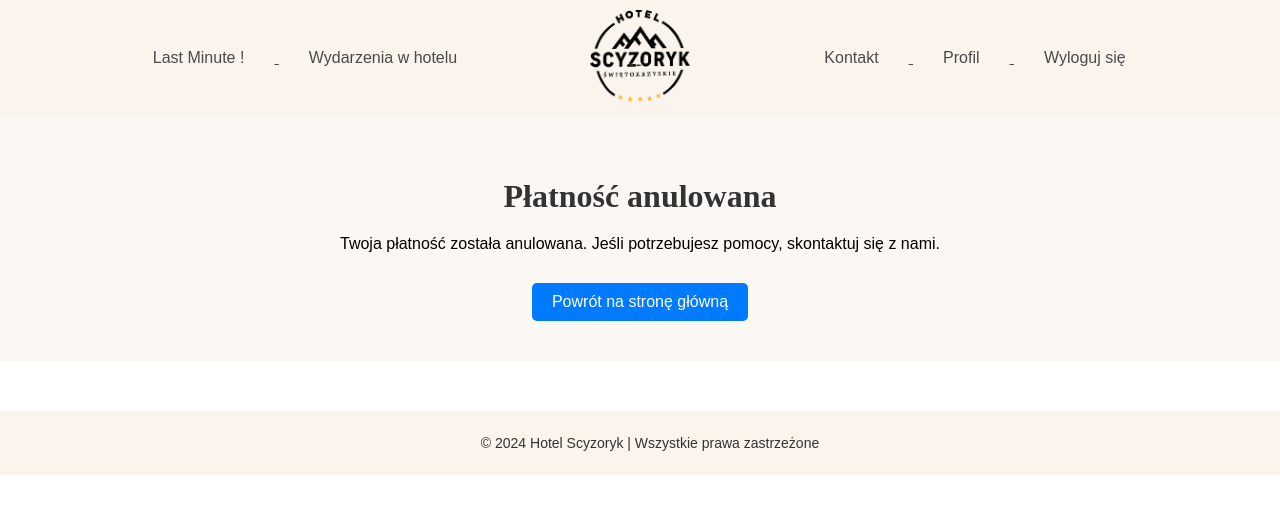
After one commit to KasprzykSzymon/WebHotelSystem, a Django app: page /payment_cancel/ in a window 1280 px wide. The commit adds this page. Shown: the top 514 px of the page. Run offline with Django 5.2, Linux system fonts and the light colour scheme; a user stored in the database is signed in.

Commit message:
Do pobrania

```diff
--- /dev/null
+++ b/hotelSystem/Templates/payment_cancel.html
@@ -0,0 +1,14 @@
+{% extends 'base.html' %}
+{% load static%}
+{% block header %}
+    <title>Płatność anulowana</title>
+    <link rel="stylesheet" href="{% static 'css/styles_payment.css' %}">
+{% endblock %}
+
+{% block content %}
+<div class="kontener">
+    <h1>Płatność anulowana</h1>
+    <p>Twoja płatność została anulowana. Jeśli potrzebujesz pomocy, skontaktuj się z nami.</p>
+    <a href="{% url 'home_page' %}" class="btn">Powrót na stronę główną</a>
+</div>
+{% endblock %}
--- /dev/null
+++ b/hotelSystem/static/css/styles_payment.css
@@ -0,0 +1,44 @@
+.kontener {
+    padding: 40px;
+    background-color: #fbf8f4;
+    text-align: center;  /* Wyśrodkowanie tekstu */
+}
+
+.kontener h1 {
+    font-family: "Playfair Display", serif;
+    color: #333;
+    margin-bottom: 20px;
+}
+
+.kontener p {
+    font-family: "Red Hat Display", sans-serif;
+    margin: 10px 0;
+    color: #000;
+}
+
+.kontener ul {
+    list-style-type: none;
+    padding: 0;
+}
+
+.kontener ul li {
+    font-family: "Red Hat Display", sans-serif;
+    margin: 5px 0;
+    color: #000;
+}
+
+.kontener .btn {
+    display: inline-block;
+    padding: 10px 20px;
+    font-family: "Red Hat Display", sans-serif;
+    font-size: 16px;
+    color: #fff;
+    background-color: #007bff;
+    border-radius: 5px;
+    text-decoration: none;
+    margin-top: 20px;
+}
+
+.kontener .btn:hover {
+    background-color: #0056b3;
+}
--- a/hotelSystem/urls.py
+++ b/hotelSystem/urls.py
@@ -1,7 +1,10 @@
 from django.urls import path
 from . import views
+from .views import process_payment, payment_success, payment_cancel  # Dodajemy import widoku process_payment
+
 from django.conf import settings
 from django.conf.urls.static import static
+
 urlpatterns = [
     path('', views.home_page_view, name='home_page'),
     path('lastminute/', views.last_minute_view, name='last_minute'),
@@ -22,5 +25,7 @@ urlpatterns = [
     path('rooms/', views.room_list, name='room_list'),
     path('room/<int:pk>/', views.room_detail, name='room_detail'),
     path('room/<int:pk>/reserve/', views.make_reservation, name='make_reservation'),
-
+    path('process_payment/<int:room_id>/', process_payment, name='process_payment'),
+    path('payment_success/<int:room_id>/', payment_success, name='payment_success'),
+    path('payment_cancel/', payment_cancel, name='payment_cancel'),
 ]+ static(settings.MEDIA_URL, document_root=settings.MEDIA_ROOT)
--- a/hotelSystem/views.py
+++ b/hotelSystem/views.py
@@ -274,6 +274,13 @@ from datetime import datetime
 from datetime import datetime
 from django.shortcuts import render, get_object_or_404
 
+from django.shortcuts import render, redirect, get_object_or_404
+from django.contrib.auth.decorators import login_required
+from django.utils.dateparse import parse_date
+from .models import Room, Reservation
+from datetime import datetime
+
+@login_required(login_url='sign_in')
 def room_detail(request, pk):
     arrival_date = request.GET.get('arrival_date')
     departure_date = request.GET.get('departure_date')
@@ -366,37 +373,46 @@ def make_reservation(request, pk):
 # Konfiguracja PayPal SDK
 paypalrestsdk.configure({
     "mode": "sandbox",
-    "client_id": "YOUR_CLIENT_ID",
-    "client_secret": "YOUR_CLIENT_SECRET"
+    "client_id": "AY_xt2ZKCsnMSyBB3X_q_ffXxC1MmYQw8LWmktNBgacosS57spW2rRHp4q-hhs0QYX2HEu7iX-cIoYUl",
+    "client_secret": "EOM8iMY97EtwuwGJkE2ZRm7nC1915fFkG-UTU7piQNnFG4bCEm52lT_GVmKe24jy4-x0fcweACMTE-1a"
 })
 
+from django.shortcuts import render, redirect, get_object_or_404
+from django.contrib.auth.decorators import login_required
+from paypalrestsdk import Payment
+from .models import Room, Reservation
+from django.urls import reverse
+from django.contrib.auth.models import User
+
+@login_required(login_url='sign_in')
 def process_payment(request, room_id):
     room = get_object_or_404(Room, id=room_id)
     if request.method == "POST":
+        amount = request.POST.get('amount')
         payment = Payment({
             "intent": "sale",
             "payer": {
                 "payment_method": "paypal"
             },
             "redirect_urls": {
-                "return_url": request.build_absolute_uri(reverse('payment_success')),
+                "return_url": request.build_absolute_uri(reverse('payment_success', kwargs={'room_id': room.id})),
                 "cancel_url": request.build_absolute_uri(reverse('payment_cancel'))
             },
             "transactions": [{
                 "item_list": {
                     "items": [{
-                        "name": room.name,
+                        "name": room.room_type,  # Zaktualizowane pole
                         "sku": str(room.id),
-                        "price": str(room.price),
-                        "currency": "USD",
+                        "price": amount,
+                        "currency": "PLN",
                         "quantity": 1
                     }]
                 },
                 "amount": {
-                    "total": str(room.price),
-                    "currency": "USD"
+                    "total": amount,
+                    "currency": "PLN"
                 },
-                "description": f"Rezerwacja pokoju: {room.name}"
+                "description": f"Rezerwacja pokoju: {room.room_type}"  # Zaktualizowane pole
             }]
         })
 
@@ -404,16 +420,33 @@ def process_payment(request, room_id):
             for link in payment.links:
                 if link.rel == "approval_url":
                     approval_url = str(link.href)
+                    request.session['reservation_data'] = {
+                        'room': room.id,
+                        'user': request.user.id,
+                        'arrival_date': request.GET.get('arrival_date'),
+                        'departure_date': request.GET.get('departure_date')
+                    }
                     return redirect(approval_url)
         else:
-            return render(request, "payment_error.html", {"error": payment.error})
+            return render(request, "payment_cancel.html", {"error": payment.cancel})
     return redirect('room_list')
 
-def payment_success(request):
+@login_required(login_url='sign_in')
+def payment_success(request, room_id):
     reservation_data = request.session.get('reservation_data')
     if reservation_data:
-        Reservation.objects.create(**reservation_data)
-    return render(request, "payment_success.html")
+        room = get_object_or_404(Room, id=reservation_data['room'])
+        user = get_object_or_404(User, id=reservation_data['user'])
+        arrival_date = reservation_data['arrival_date']
+        departure_date = reservation_data['departure_date']
+        Reservation.objects.create(room=room, user=user, arrival_date=arrival_date, departure_date=departure_date)
+    return render(request, "payment_success.html", {
+        'room': room,
+        'user': user,
+        'arrival_date': arrival_date,
+        'departure_date': departure_date
+    })
 
+@login_required(login_url='signin')
 def payment_cancel(request):
     return render(request, "payment_cancel.html")
```
Also changed, not shown: hotelSystem/Templates/payment_success.html (added, +20 -0 lines), hotelSystem/Templates/room_detail.html (+6 -3 lines), hotelSystem/models.py (+7 -28 lines), hotelSystem/templatetags/custom_filters.py (added, +8 -0 lines), mySite/settings.py (+15 -0 lines), db.sqlite3.
